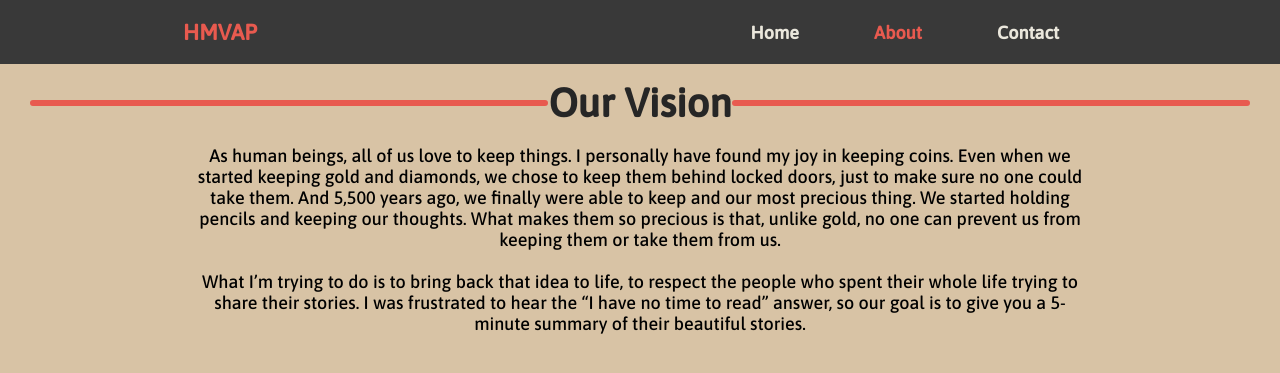
After one commit to Ahm3dGI1/housing-market-visualization-and-prediction, a Flask app: template templates/about.html in a window 1280 px wide. The commit adds this page. Shown: the top 373 px of the page. Run offline with Flask 3, Linux system fonts and the light colour scheme; the template is opened without the code that fills it, so the values that code supplies are empty; parts of the project's set-up code (start-up, migrations or seed data) failed here and were passed over.

Commit message:
updated UI

```diff
--- a/static/css/style.css
+++ b/static/css/style.css
@@ -52,50 +52,50 @@ body {
 }
 
 /* Navbar */
-.nav {
-    background-color: var(--dark-color);
-    height: 60px;
+
+nav {
+    display: flex;
+    top: 0%;
+    justify-content: space-around;
+    align-items: center;
+    position: fixed;
     width: 100vw;
-    display: flex;
-    justify-content: center;
-    align-items: center;
-    font-size: 1.2rem;
-    position: fixed;
-    top: 0;
-    z-index: 999;
+    min-height: 8vh;
+    background-color: #393939;
+    z-index: 1;
 }
 
 .logo {
-    color: var(--primary-color);
-    justify-self: flex-start;
-    cursor: pointer;
+    font-size: 22px;
+    font-weight: 600;
+    color: #e85a4f;
     text-decoration: none;
-    font-size: 1.5rem;
-    display: flex;
-    align-items: center;
-    margin-right: 25vw;
-    font-weight: bold;
+    margin-right: 90px;
 }
 
 .nav-links {
     display: flex;
-    align-items: center;
-    margin-right: 25vw;
+    width: 30%;
+    justify-content: space-around;
 }
 
-.nav-item {
-    display: flex;
-    justify-content: space-around;
-    width: 50%;
+.nav-links li {
+    list-style: none;
 }
 
-.nav-item a {
-    color: var(--light-color);
+.nav-links a {
+    color: #eae7dc;
     text-decoration: none;
-    padding: 0 30px;
+    font-size: 18px;
+    transition: 0.5s;
+    font-weight: 600;
 }
 
-.nav-item a:hover {
+.nav-links a:hover {
+    color: #e85a4f;
+}
+
+.nav-active{
     color: var(--primary-color);
 }
 
@@ -254,6 +254,45 @@ body {
     font-size: 20px;
 }
 
+/*About*/
+.about-content {
+    padding: 0px;
+    margin-top: 80px;
+}
+
+.about-content img {
+    margin: 50px;
+    margin-left: 44%;
+}
+
+.vision {
+    display: flex;
+    justify-content: center;
+    align-items: center;
+    margin-top: 15px;
+    font-size: 40px;
+    font-weight: 700;
+    color: #262626;
+}
+
+.vision hr {
+    width: 40vw;
+    border-width: 5px;
+    color: #e85a4f;
+    background-color: #e85a4f;
+    border-color: #e85a4f;
+    border: solid;
+    border-radius: 5px;
+}
+
+.vision-text {
+    width: 70%;
+    margin: 20px;
+    margin-left: 15%;
+    text-align: center;
+    font-size: 18px;
+}
+
 /* Footer */
 
 .footer {
--- /dev/null
+++ b/templates/about.html
@@ -0,0 +1,61 @@
+<!DOCTYPE html>
+<html lang="en">
+    <head>
+        <meta charset="UTF-8">
+        <title>HMVAP | About</title>
+        <!-- CSS -->
+        <link rel="stylesheet" href="../static/css/style.css">
+        <!-- Tab Icon -->
+        <link rel="icon" href="{{ url_for('static', filename='images/home/ico.png') }}">
+        <!-- Fonts -->
+        <link href="https://fonts.googleapis.com/css2?family=Asap:wght@500&family=Yanone+Kaffeesatz:wght@500&display=swap"
+        rel="stylesheet">
+    </head>
+    <body>
+            <!-- Nav -->
+            <nav class="nav" id="nav">
+
+                <div class="logo">HMVAP</div>
+
+                <ul class="nav-links">
+                    <li class="nav-item nav-active" id="ho">
+                        <a href="home.html">
+                            <div class="nav-text">Home</div>
+                        </a>
+                    </li>
+
+                    <li class="nav-item" id="ab">
+                        <a href="about.html">
+                            <div class="nav-text nav-active">About</div>
+                        </a>
+                    </li>
+
+                    <li class="nav-item" id="co">
+                        <a href="contact.html">
+                            <div class="nav-text ">Contact</div>
+                        </a>
+                    </li>
+                </ul>
+            </nav>
+
+            <!-- content -->
+    <div class="about-content">
+
+        <div class="vision">
+            <hr>Our Vision
+            <hr>
+        </div>
+        <div class="vision-text">
+            As human beings, all of us love to keep things. I personally have found my joy in keeping coins. Even
+            when we started keeping gold and diamonds, we chose to keep them behind locked doors, just to make sure
+            no one could take them. And 5,500 years ago, we finally were able to keep and our most precious thing.
+            We started holding pencils and keeping our thoughts. What makes them so precious is that, unlike gold,
+            no one can prevent us from keeping them or take them from us. <br><br>What I’m trying to do is to bring
+            back that idea to life, to respect the people who spent their whole life trying to share their stories. I
+            was frustrated to hear the “I have no time to read” answer, so our goal is to give you a 5-minute summary of
+            their beautiful stories.
+        </div>
+    </div>
+
+    </body>
+</html>
```
Also changed, not shown: app.py (+6 -6 lines), templates/contact.html (added, +42 -0 lines), templates/home.html (+8 -8 lines).
